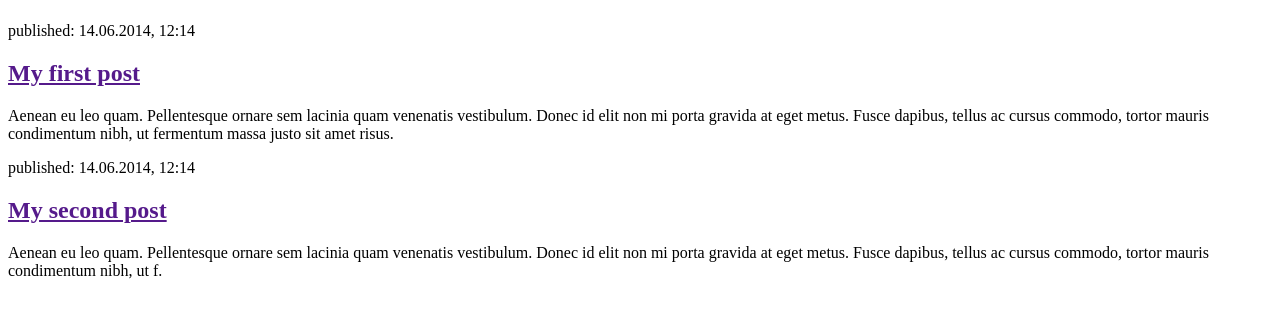
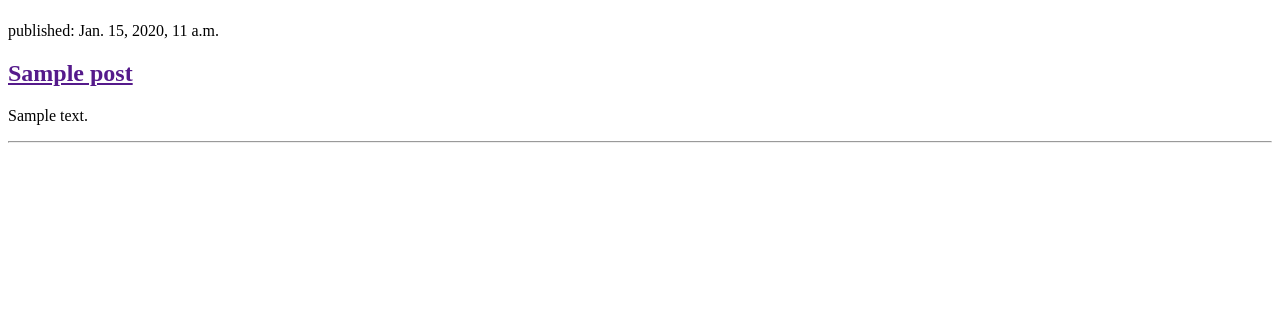
Before and after one commit to NGhameau/my-first-blog, a Django app: page / in a window 1280 px wide. Shown: the part 58-376 px from the top of the page. Run offline with Django 3.2, Linux system fonts and the light colour scheme; tables that the repository leaves empty hold one stand-in row (values such as "Sample post").

Commit message:
Modified templates to display posts from database.

```diff
--- a/blog/templates/blog/post_list.html
+++ b/blog/templates/blog/post_list.html
@@ -8,16 +8,15 @@
             <h1><a href="/">Django Girls Blog</a></h1>
         </header>
 
+
+        {% for post in posts %}
         <article>
-            <time>published: 14.06.2014, 12:14</time>
-            <h2><a href="">My first post</a></h2>
-            <p>Aenean eu leo quam. Pellentesque ornare sem lacinia quam venenatis vestibulum. Donec id elit non mi porta gravida at eget metus. Fusce dapibus, tellus ac cursus commodo, tortor mauris condimentum nibh, ut fermentum massa justo sit amet risus.</p>
+            <time>published: {{ post.published_date }}</time>
+            <h2><a href="">{{ post.title }}</a></h2>
+            <p>{{ post.text|linebreaksbr }}</p>
+            <!--Also, the |linebreaksbr is piping the posts' text through a filter to convert line-breaks into paragraphs.-->
+            <hr>
         </article>
-
-        <article>
-            <time>published: 14.06.2014, 12:14</time>
-            <h2><a href="">My second post</a></h2>
-            <p>Aenean eu leo quam. Pellentesque ornare sem lacinia quam venenatis vestibulum. Donec id elit non mi porta gravida at eget metus. Fusce dapibus, tellus ac cursus commodo, tortor mauris condimentum nibh, ut f.</p>
-        </article>
+    {% endfor %}
     </body>
 </html>
--- a/blog/views.py
+++ b/blog/views.py
@@ -1,7 +1,12 @@
 from django.shortcuts import render
+from .models import Post
+from django.utils import timezone
 
 # Create your views here.
 
 
 def post_list(request):
-    return render(request, 'blog/post_list.html', {})
+    posts = Post.objects.filter(published_date__lte=timezone.now()).order_by('published_date')
+    return render(request, 'blog/post_list.html', {
+    'posts' : posts
+    })
```
